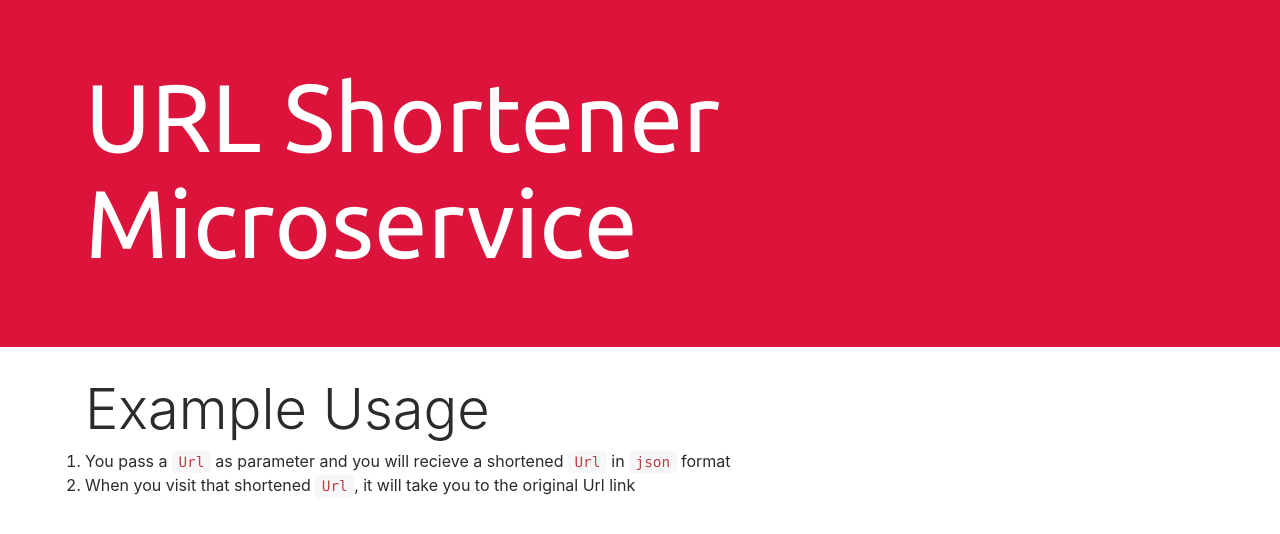
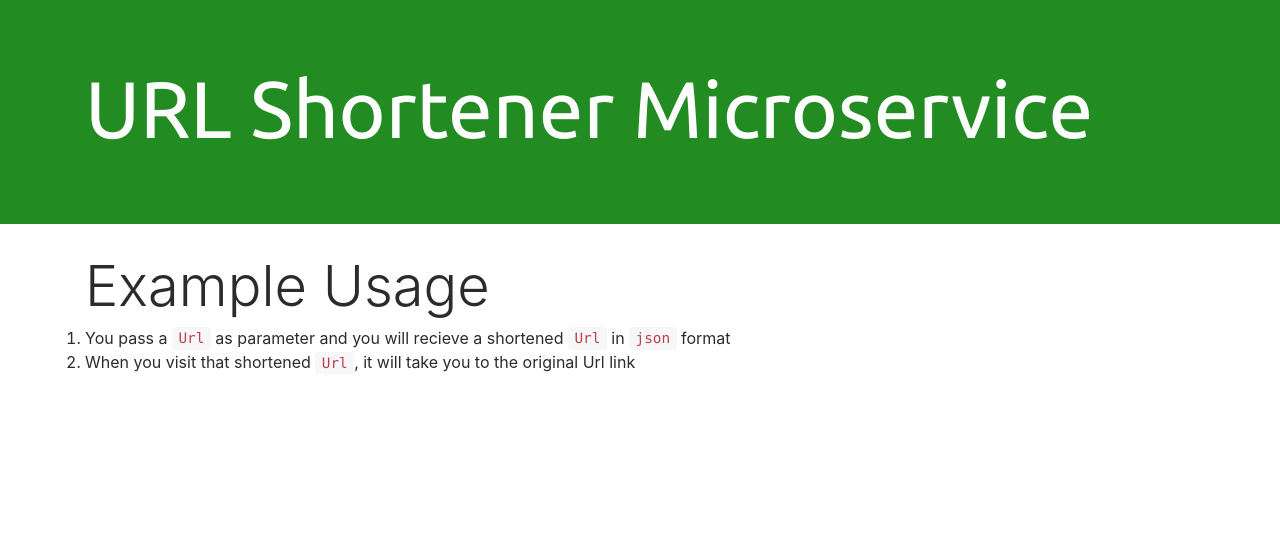
Before and after one commit to 3dw1nM0535/URL-shortener, a plain HTML site: page public/index.html in a window 1280 px wide. Drawn offline with nearby package versions, Linux system fonts and the light colour scheme.

Commit message:
default stylesheet

```diff
--- a/public/style.css
+++ b/public/style.css
@@ -4,8 +4,12 @@ body {
   font-family: 'Ubuntu', sans-serif;
 }
 
+h1 {
+  font-size: 5rem ! important;
+}
+
 .cover {
-  background-color: crimson ! important;
+  background-color: forestgreen ! important;
   color: #fff;
   font-family: 'Ubuntu', Georgia;
 }
```
